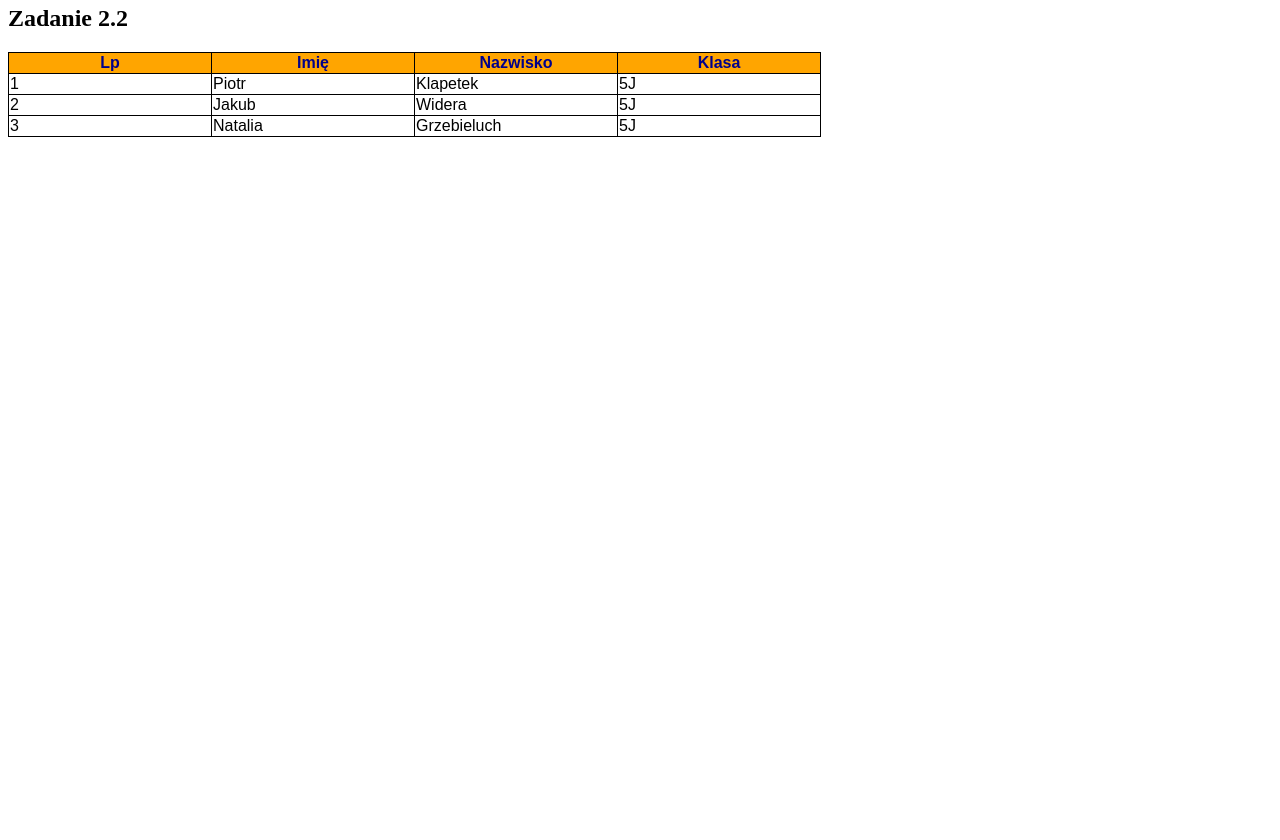
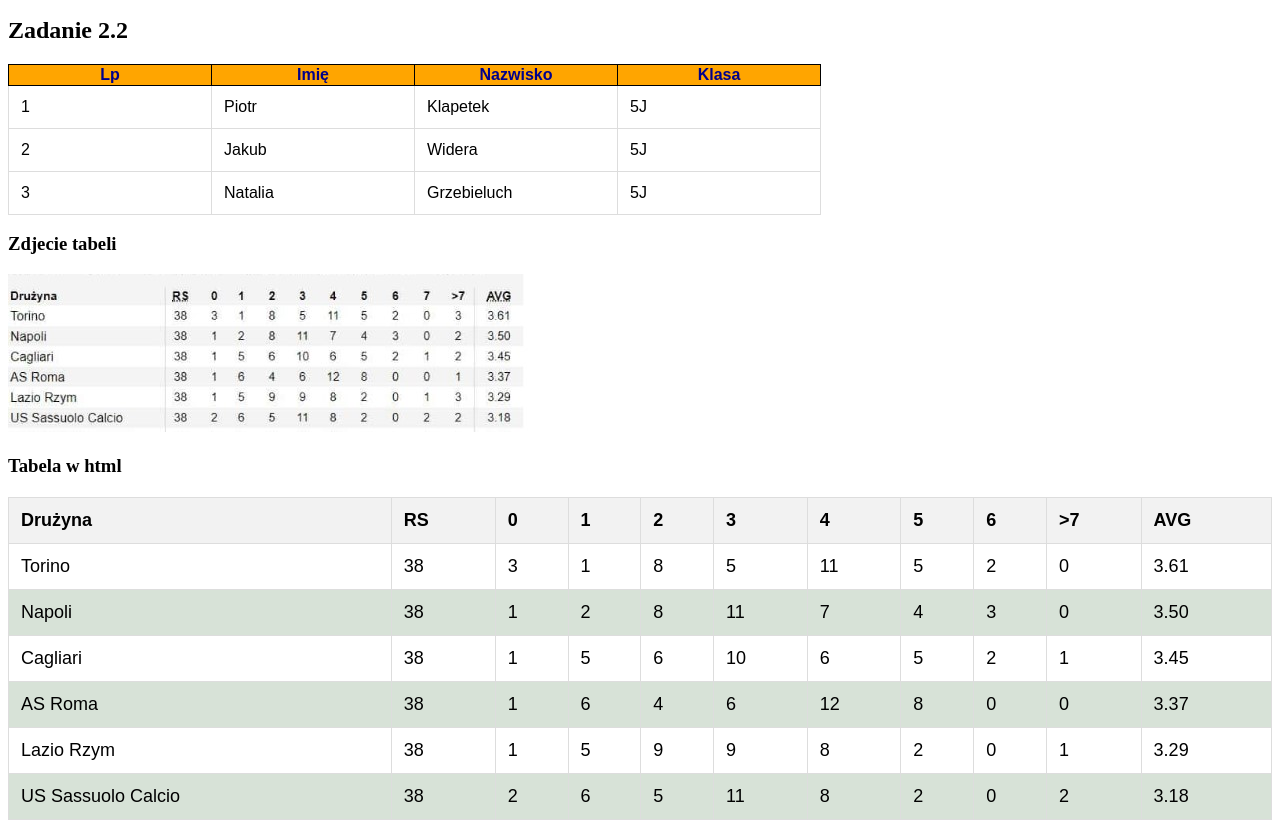
Before and after one commit to piotrklapetek/zadaniehtml, a plain HTML site: page index.html in a window 1280 px wide. Shown: the part 313-1153 px from the top of the page. Before the commit the page ends 800 px from the top, so only its background shows below. Drawn offline with Linux system fonts and the light colour scheme.

Commit message:
Add files via upload

```diff
--- a/index.html
+++ b/index.html
@@ -1,3 +1,4 @@
+
 <!DOCTYPE html>
 <html lang="en">
 <head>
@@ -60,5 +61,101 @@
             </tr>
         </table>
     </span>
+    <span><h3>Zdjecie tabeli</h3><img src="zdjecietabeli.jpg" alt="tabelka"></span>
+    <span> <h3>Tabela w html</h3>
+        <table class="zadanie3">
+            <tr>
+                <th>Drużyna</th>
+                <th>RS</th>
+                <th>0</th>
+                <th>1</th>
+                <th>2</th>
+                <th>3</th>
+                <th>4</th>
+                <th>5</th>
+                <th>6</th>
+                <th>>7</th>
+                <th>AVG</th>
+            </tr>
+            <tr>
+                <td>Torino</td>
+                <td>38</td>
+                <td>3</td>
+                <td>1</td>
+                <td>8</td>
+                <td>5</td>
+                <td>11</td>
+                <td>5</td>
+                <td>2</td>
+                <td>0</td>
+                <td>3.61</td>
+            </tr>
+            <tr>
+                <td>Napoli</td>
+                <td>38</td>
+                <td>1</td>
+                <td>2</td>
+                <td>8</td>
+                <td>11</td>
+                <td>7</td>
+                <td>4</td>
+                <td>3</td>
+                <td>0</td>
+                <td>3.50</td>
+            </tr>
+            <tr>
+                <td>Cagliari</td>
+                <td>38</td>
+                <td>1</td>
+                <td>5</td>
+                <td>6</td>
+                <td>10</td>
+                <td>6</td>
+                <td>5</td>
+                <td>2</td>
+                <td>1</td>
+                <td>3.45</td>
+            </tr>
+            <tr>
+                <td>AS Roma</td>
+                <td>38</td>
+                <td>1</td>
+                <td>6</td>
+                <td>4</td>
+                <td>6</td>
+                <td>12</td>
+                <td>8</td>
+                <td>0</td>
+                <td>0</td>
+                <td>3.37</td>
+            </tr>
+            <tr>
+                <td>Lazio Rzym</td>
+                <td>38</td>
+                <td>1</td>
+                <td>5</td>
+                <td>9</td>
+                <td>9</td>
+                <td>8</td>
+                <td>2</td>
+                <td>0</td>
+                <td>1</td>
+                <td>3.29</td>
+            </tr>
+            <tr>
+                <td>US Sassuolo Calcio</td>
+                <td>38</td>
+                <td>2</td>
+                <td>6</td>
+                <td>5</td>
+                <td>11</td>
+                <td>8</td>
+                <td>2</td>
+                <td>0</td>
+                <td>2</td>
+                <td>3.18</td>
+            </tr>
+        </table>
+    </span>
 </body>
 </html>
--- a/style.css
+++ b/style.css
@@ -32,3 +32,28 @@
 font-size:16px;
 border-collapse:collapse;
 }
+
+
+
+
+
+.zadanie3{
+    width: 100%;
+    border-collapse: collapse;
+    margin: 20px 0;
+    font-size: 18px;
+    text-align: left;
+}
+
+.zadanie3 th, td {
+    padding: 12px;
+    border: 1px solid #ddd;
+}
+
+.zadanie3 th {
+    background-color: #f2f2f2;
+}
+
+.zadanie3 tr:nth-child(odd) {
+    background-color: #d7e2d7;
+}
```
Also changed, not shown: zdjecietabeli.jpg (added).
